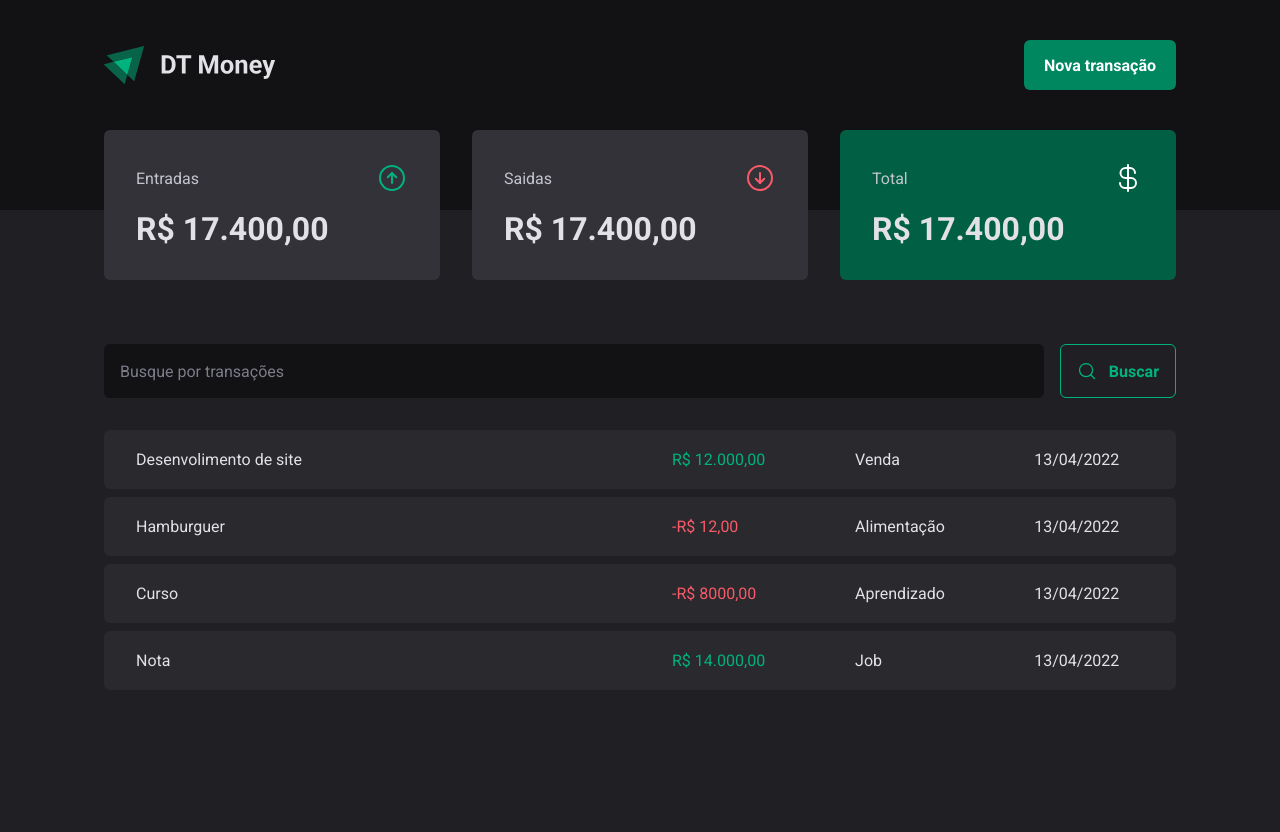
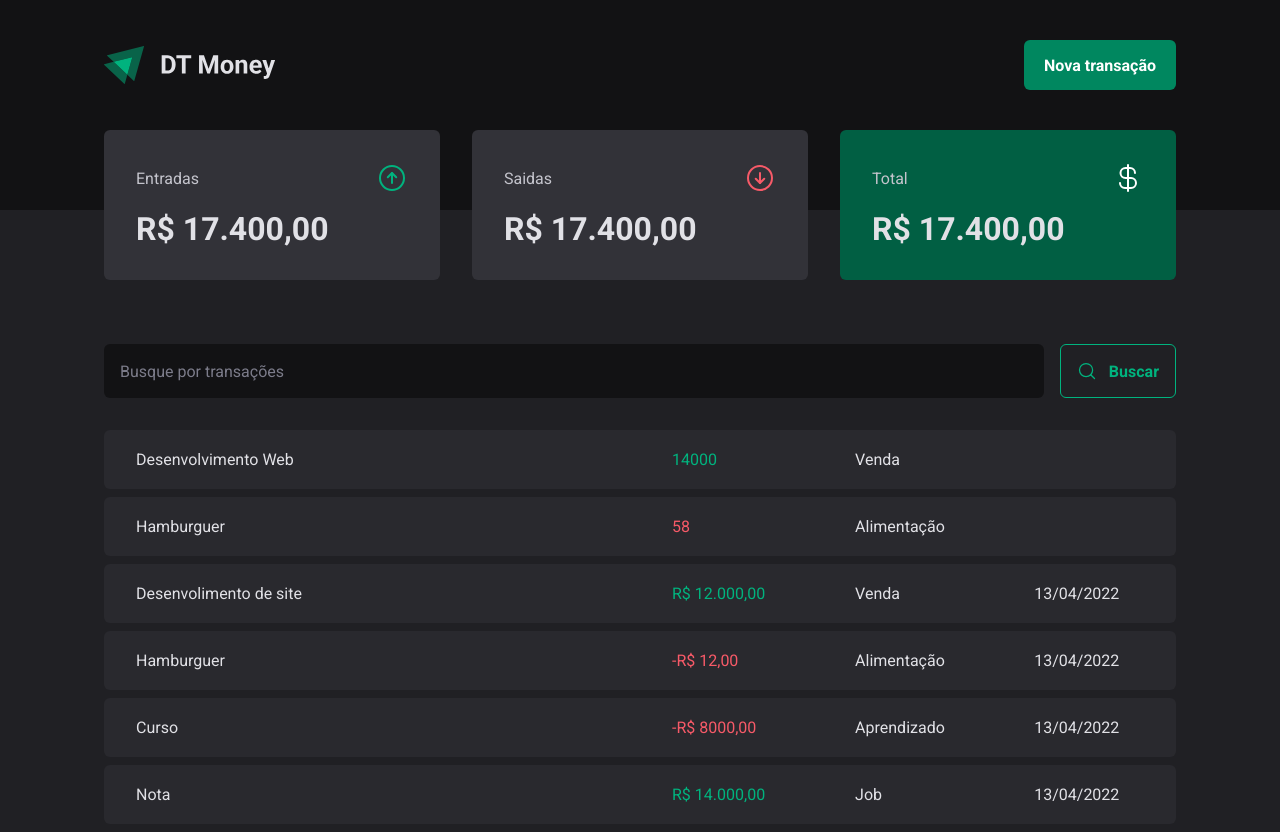
Before and after one commit to WEBGITbruno-ferreira/Desafio02-Ignite2023, a React (Vite) app in the folder 03-dt-money/: page / in a window 1280 px wide. Before the commit the page ends 800 px from the top, so only its background shows below. Built offline with nearby package versions, Linux system fonts and the light colour scheme; data requests are answered from the project's data file.

Commit message:
Finalizado aula 02 req htpp com fetch

```diff
--- /dev/null
+++ b/03-dt-money/src/context/TransactionContext.tsx
@@ -0,0 +1 @@
+import {create}
--- a/03-dt-money/src/pages/Transactions/index.tsx
+++ b/03-dt-money/src/pages/Transactions/index.tsx
@@ -1,22 +1,63 @@
+import { useEffect, useState } from "react";
 import { Header } from "../../components/Header";
 import { SearchForm } from "../../components/SearchForm";
 import { Summary } from "../../components/Summary";
 import { PriceHighLight, TransactionsContainer, TransactionsTable } from "./style";
 
+interface Transaction {
+   id: number;
+   description:string;
+   type: 'income' | 'outcome';
+   price: number;
+   category: string;
+   createAt: string;
 
-export function Transactions () {
-  return ( <div>
+}
 
 
-    <Header/>
-    <Summary/>
+export function Transactions() {
+
+   const [transactions, setTransactions] = useState<Transaction[]>([]);
+   async function loadTransactions() {
+
+      await fetch('http://localhost:3335/transactions')
+         .then(response => response.json())
+         .then(data => setTransactions(data))
+
+
+   }
+
+   useEffect(() => {
+      loadTransactions()
+
+
+   }, []);
+
+   return (<div>
+
+
+      <Header />
+      <Summary />
 
       <TransactionsContainer>
 
-    <SearchForm/>
+         <SearchForm />
 
          <TransactionsTable>
             <tbody>
+
+               {transactions.map(transaction => {
+                  return (
+                     <tr key={transaction.id}>
+
+                        <td width="50%">{transaction.description}</td>
+                        <td><PriceHighLight variant={transaction.type}> {transaction.price}</PriceHighLight> </td>
+                        <td>{transaction.category}</td>
+                        <td>{transaction.createAt}</td>
+                     </tr>
+                  )
+               } )}
+
                <tr>
                   <td width="50%"> Desenvolimento de site</td>
                   <td ><PriceHighLight variant='income'> R$ 12.000,00 </PriceHighLight></td>
```
Also changed, not shown: 1 other file (tests, documents, lock files or other folders). Lines whose indentation alone changed are shown as unchanged.
